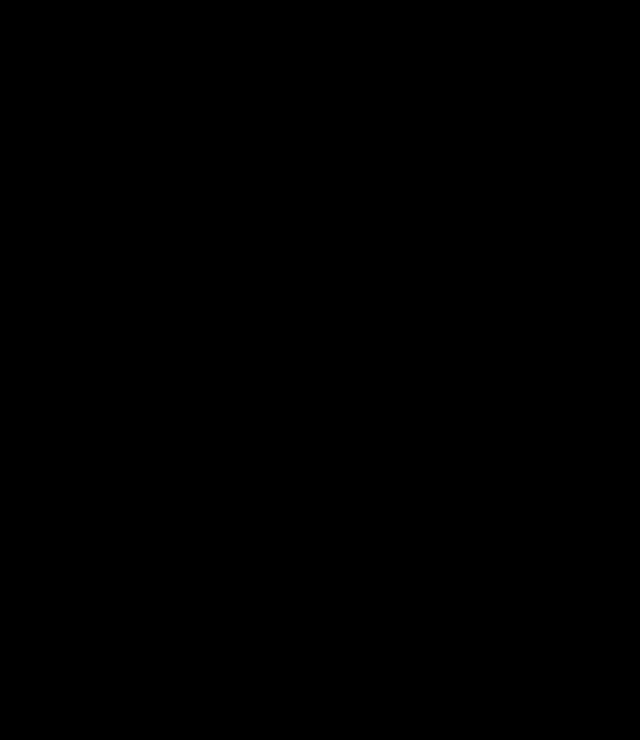
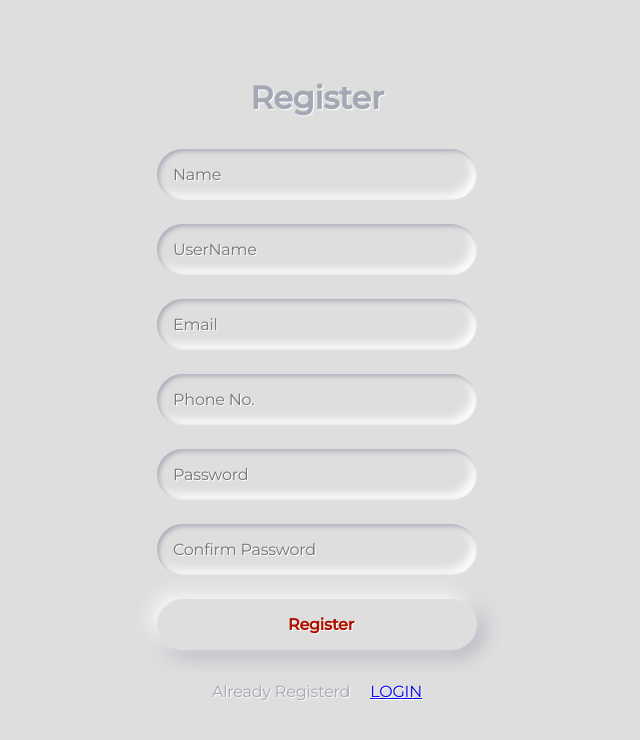
Before and after one commit to riteshsingla36/MSDS, a React (Create React App) app in the folder client/: page /admin/register in a window 1280 px wide. Before the commit this address had no page. Shown: the top 740 px of the page, without its empty margins (323-963 px from the left). Built offline with nearby package versions, Linux system fonts and the light colour scheme.

Commit message:
add registration

```diff
--- a/client/src/App.js
+++ b/client/src/App.js
@@ -15,6 +15,7 @@ import EditProjectType from './adminPages/editProjectType/EditProjectType';
 import PrivateComponent from './components/adminComponents/privateComponent/PrivateComponent';
 import AdminHome from './adminPages/home/AdminHome';
 import Login from './adminPages/adminLogin/login';
+import Register from './adminPages/adminRegister/Register';
 
 function App() {
   return (
@@ -37,6 +38,7 @@ function App() {
           <Route path="/admin/editprojecttype/:projectTypeId" element={<EditProjectType />} />
         </Route>
           <Route path="/admin/login" element={<Login/>} />
+          <Route path="/admin/register" element={<Register />} />
       </Routes>
     </div>
   );
--- a/client/src/adminPages/addProjectType/addProjectType.scss
+++ b/client/src/adminPages/addProjectType/addProjectType.scss
@@ -213,6 +213,10 @@ $color-white: #FFF;
   background-color:$color-bg;
   text-shadow: 1px 1px 0 $color-white;
 }
+.test .not-reg{
+  margin-top: 2rem;
+  text-align: center;
+}
 
 .test textarea {
   border-radius: $ruler*2;
--- a/client/src/adminPages/adminLogin/login.jsx
+++ b/client/src/adminPages/adminLogin/login.jsx
@@ -1,7 +1,7 @@
 import React, { useEffect, useState } from 'react';
 import baseUrl from '../../baseUrl';
 import axios from 'axios';
-import { useNavigate } from 'react-router-dom';
+import { Link, useNavigate } from 'react-router-dom';
 
 const Login = () => {
 
@@ -46,7 +46,9 @@ const Login = () => {
                 </label>
 
                 <button className="red" type="submit"> LOGIN</button>
-
+                <div className='not-reg'>
+                    <span >Not Registerd Yet! &nbsp;&nbsp;&nbsp;</span> <Link to='/admin/register'>Register Here</Link>
+                </div>
             </form>
         </div>
     )
--- /dev/null
+++ b/client/src/adminPages/adminRegister/Register.jsx
@@ -0,0 +1,93 @@
+import baseUrl from '../../baseUrl'
+import axios from 'axios'
+import { Link, useNavigate } from 'react-router-dom';
+import { useEffect } from 'react';
+
+const Register = () => {
+
+    useEffect(() => {
+        const auth = document.cookie?.split('; ')?.find((row) => row.startsWith('email'))?.split('=')[1];
+        if(auth){
+            navigate('/admin');
+        }
+    }, []);
+
+    const navigate = useNavigate();
+    const createProject = (e) => {
+        e.preventDefault();
+        const name = e.target.name.value;
+        const email = e.target.email.value;
+        const userName = e.target.username.value;
+        const phoneNo = e.target.phoneNo.value;
+        const confirmPassword = e.target.cpassword.value;
+        const password = e.target.password.value;
+
+        if (email === "") {
+            alert("please provide email");
+            return;
+        }
+
+        if(password !== confirmPassword){
+            alert("Confirm password is incorrect");
+            return;
+        }
+        axios.post(`${baseUrl}/onboarding/register`, { name: name, email: email, userName: userName, phoneNo: phoneNo, password: password, confirmPassword: confirmPassword})
+            .then(res => {
+                if (res.data.status) {
+                    alert("Register successfully");
+                    e.target.name.value = "";
+                    e.target.email.value = "";
+                    e.target.username.value = "";
+                    e.target.phoneNo.value = "";
+                    e.target.password.value = "";
+                    navigate('/admin');
+                }
+                else {
+                    alert(res.data.message);
+                }
+            }).catch(err => {
+                alert(err.message);
+            })
+    }
+    return (
+        <div className="test">
+            <form method="post" encType="multipart/form-data" onSubmit={createProject}>
+
+                <div className="segment">
+                    <h1>Register</h1>
+                </div>
+
+                <label>
+                    <input type="text" placeholder="Name" id='name' name='name' required />
+                </label>
+
+                <label>
+                    <input type="text" placeholder="UserName" id='username' name='username' required />
+                </label>
+
+                <label>
+                    <input type="text" placeholder="Email" id='email' name='email' required />
+                </label>
+
+                <label>
+                    <input type="number" placeholder="Phone No." id='phoneNo' name='phoneNo' pattern="[0-9]{3}-[0-9]{2}-[0-9]{3}" maxLength='10' required />
+                </label>
+
+                <label>
+                    <input type="password" placeholder="Password" id='password' name='password' minLength='8' required />
+                </label>
+
+                <label>
+                    <input type="password" placeholder="Confirm Password" id='cpassword' name='cpassword' minLength='8' required />
+                </label>
+
+                <button className="red" type="submit"><i className="icon ion-md-lock"></i> Register</button>
+                <div className='not-reg'>
+                    <span >Already Registerd &nbsp;&nbsp;&nbsp;</span> <Link to='/admin/login'>LOGIN</Link>
+                </div>
+            </form>
+        </div>
+    )
+}
+
+export default Register
```
Also changed, not shown: 2 other files (tests, documents, lock files or other folders).
